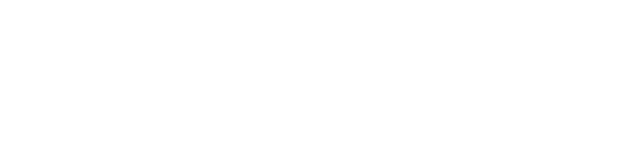
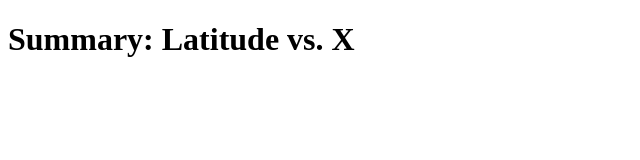
Before and after one commit to mpk9909g/Web-Design-Challenge, a plain HTML site: page index.html in a window 1280 px wide. Shown: the whole page, without its empty margins (0-640 px from the left). Drawn offline with Linux system fonts and the light colour scheme.

Commit message:
initial header h1

```diff
--- a/index.html
+++ b/index.html
@@ -14,7 +14,9 @@
 
 <body>
 
-
+  <header>
+    <h1>Summary:  Latitude vs. X</h1>
+  </header>
 
 
 
```
